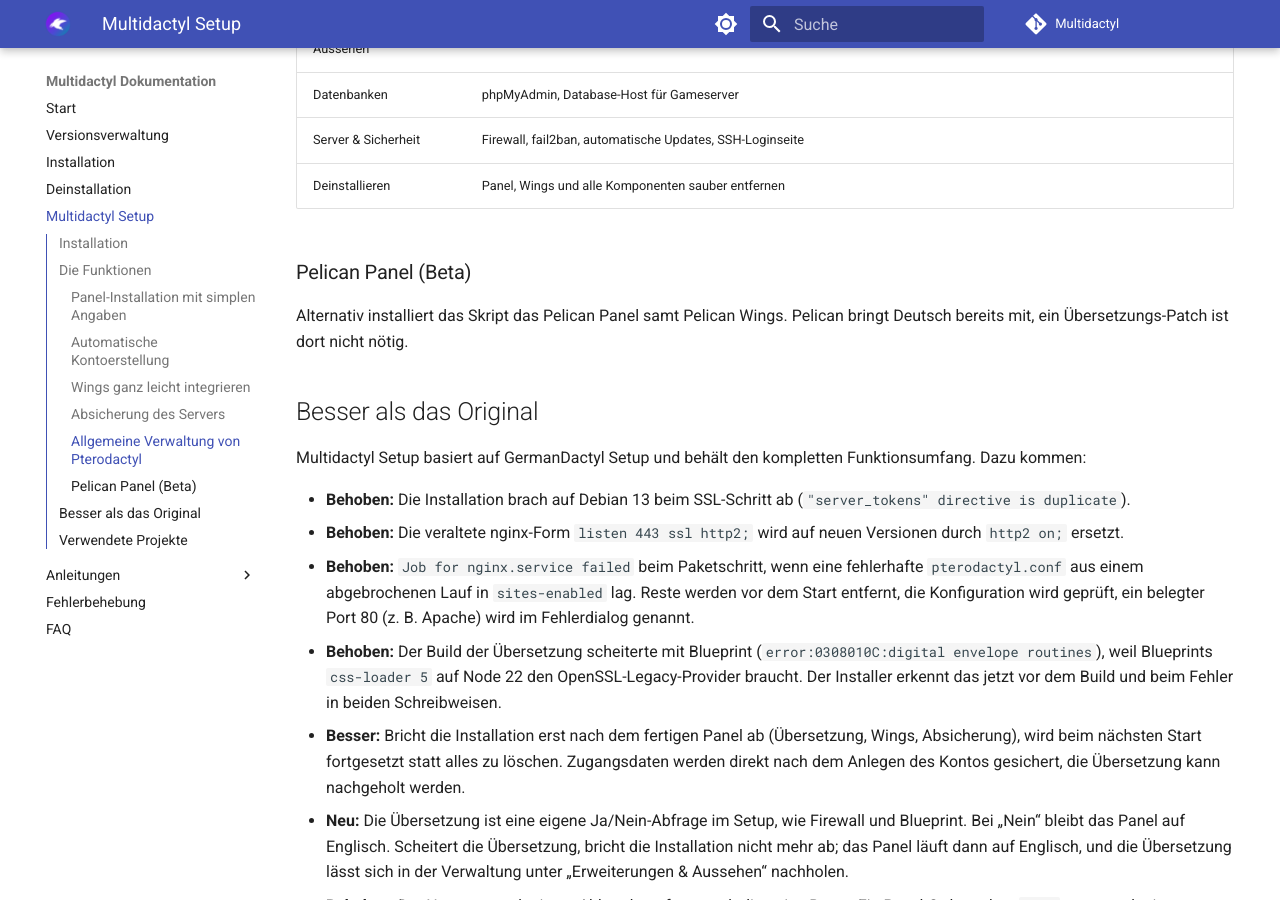
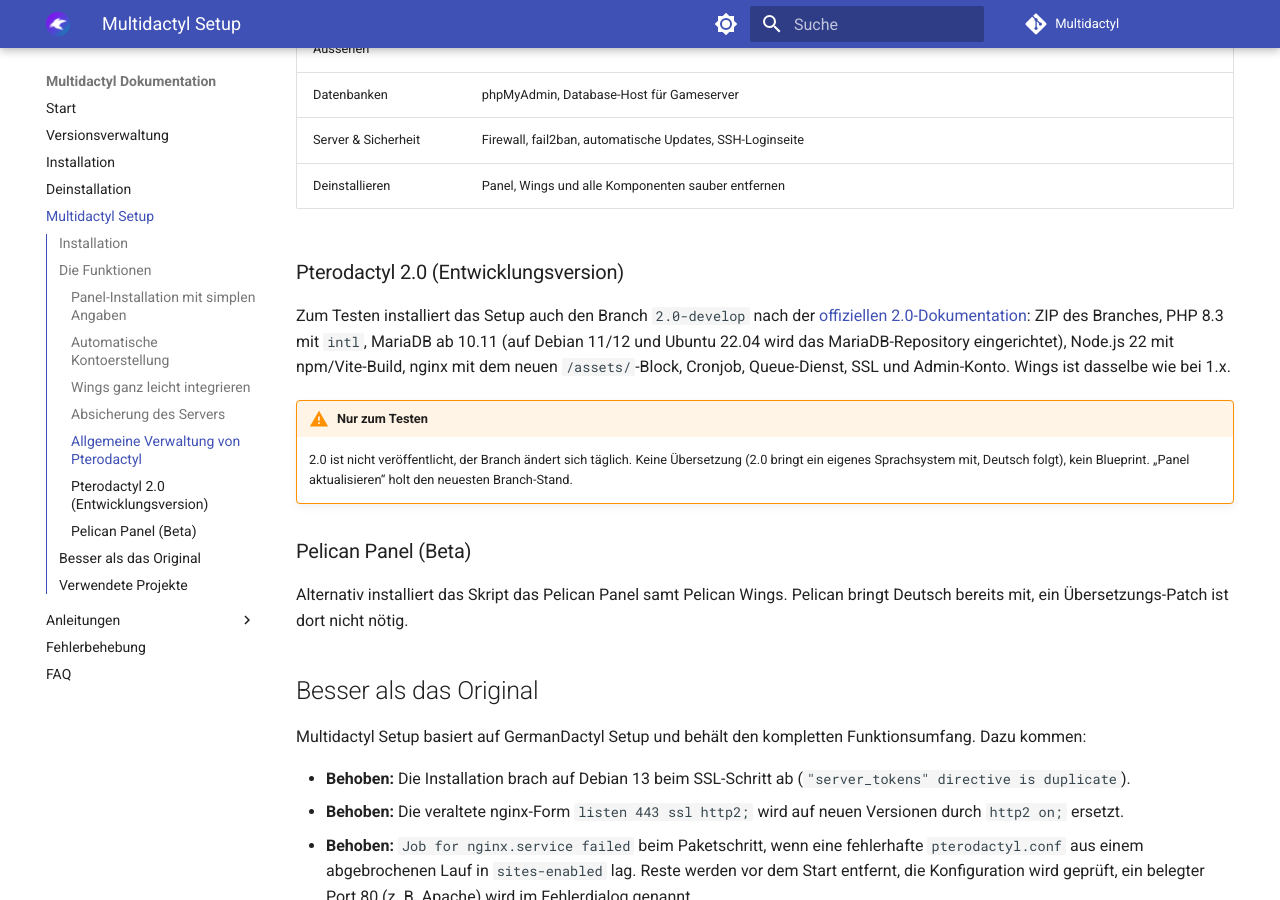
Before and after one commit to ScriptVortexDE/Multidactyl, an MkDocs documentation site: the page built from docs/guides/setup.md, in a window 1280 px wide and 900 px high, scrolled down 1864 px. Built offline with MkDocs 1.6.1 and Material for MkDocs 9.7.7, drawn with Linux system fonts in a browser that asks for light colours; comment, search, counter and statistics services are not loaded.

Commit message:
Setup 1.2.0: Pterodactyl 2.0-develop installierbar (Entwicklungsversion), Update ueber Branch-Stand
Co-Authored-By: Claude Fable 5.1 <noreply@anthropic.com>

```diff
--- a/docs/guides/setup.md
+++ b/docs/guides/setup.md
@@ -70,6 +70,17 @@ Statuszeile und diesen Bereichen:
 | Server & Sicherheit | Firewall, fail2ban, automatische Updates, SSH-Loginseite |
 | Deinstallieren | Panel, Wings und alle Komponenten sauber entfernen |
 
+### Pterodactyl 2.0 (Entwicklungsversion)
+
+Zum Testen installiert das Setup auch den Branch `2.0-develop` nach der
+[offiziellen 2.0-Dokumentation](https://docs.pterodactyl.io/v2): ZIP des Branches, PHP 8.3 mit `intl`, MariaDB ab
+10.11 (auf Debian 11/12 und Ubuntu 22.04 wird das MariaDB-Repository eingerichtet), Node.js 22 mit npm/Vite-Build,
+nginx mit dem neuen `/assets/`-Block, Cronjob, Queue-Dienst, SSL und Admin-Konto. Wings ist dasselbe wie bei 1.x.
+
+!!! warning "Nur zum Testen"
+    2.0 ist nicht veröffentlicht, der Branch ändert sich täglich. Keine Übersetzung (2.0 bringt ein eigenes
+    Sprachsystem mit, Deutsch folgt), kein Blueprint. „Panel aktualisieren“ holt den neuesten Branch-Stand.
+
 ### Pelican Panel (Beta)
 
 Alternativ installiert das Skript das Pelican Panel samt Pelican Wings. Pelican bringt Deutsch bereits mit, ein
--- a/docs/manager/index.html
+++ b/docs/manager/index.html
@@ -198,7 +198,7 @@ footer a { color: var(--fg-muted); }
         <tbody></tbody>
       </table>
     </div>
-    <p class="small muted">Meldet dein Panel die Version <code>canary</code>, wurde es per Git installiert. Dann gibst du die Version beim Installieren mit <code>-v</code> an.</p>
+    <p class="small muted">Meldet dein Panel die Version <code>canary</code>, wurde es per Git installiert. Dann gibst du die Version beim Installieren mit <code>-v</code> an. Pterodactyl <strong>2.0-develop</strong> lässt sich über Multidactyl Setup zum Testen installieren; es hat ein eigenes Sprachsystem, eine Übersetzung per Patch gibt es dafür nicht.</p>
   </section>
 
   <!-- ============================ Befehl ============================ -->
```
Also changed, not shown: CHANGELOG.md (+9 -0 lines), README.md (+2 -1 lines), 5 other files.
